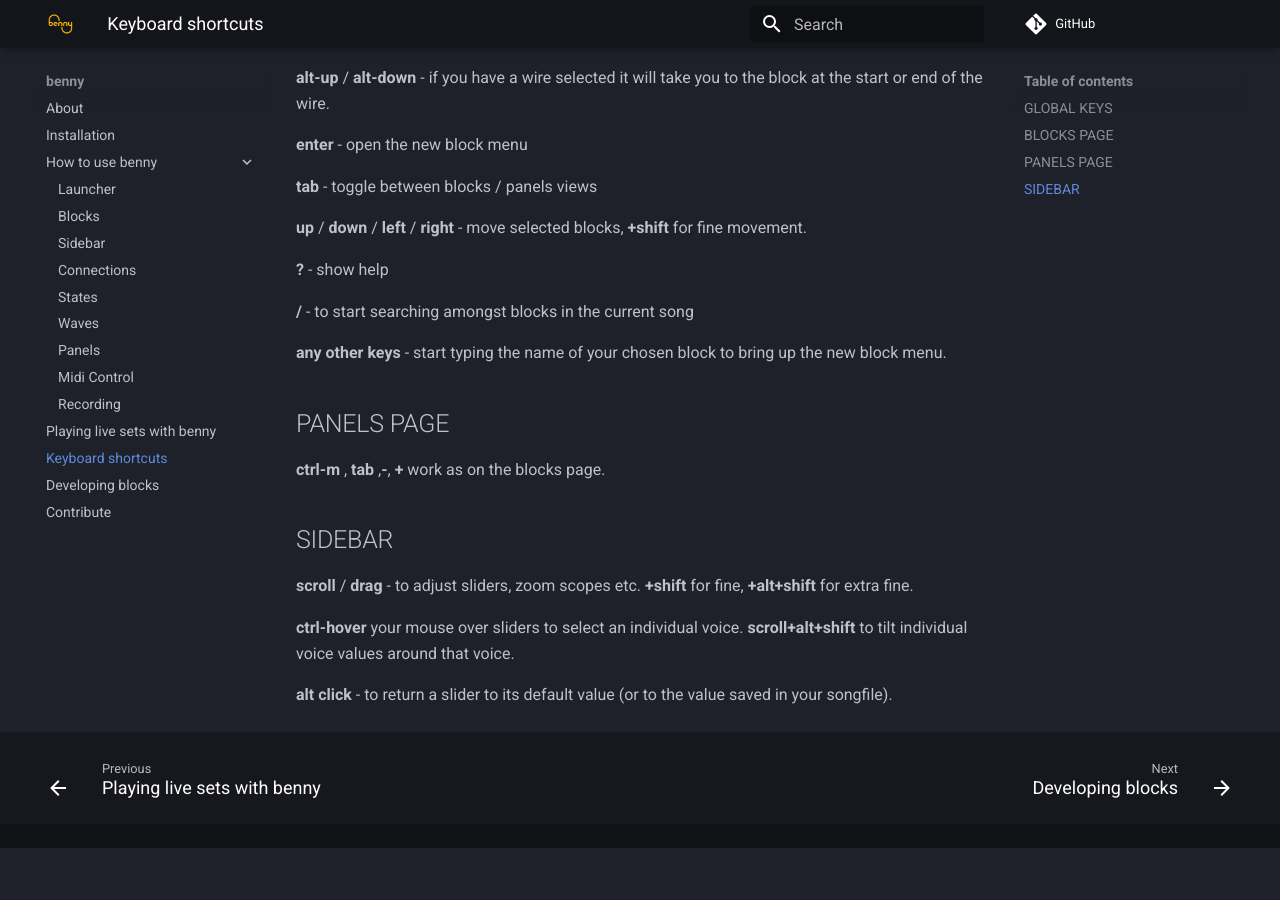
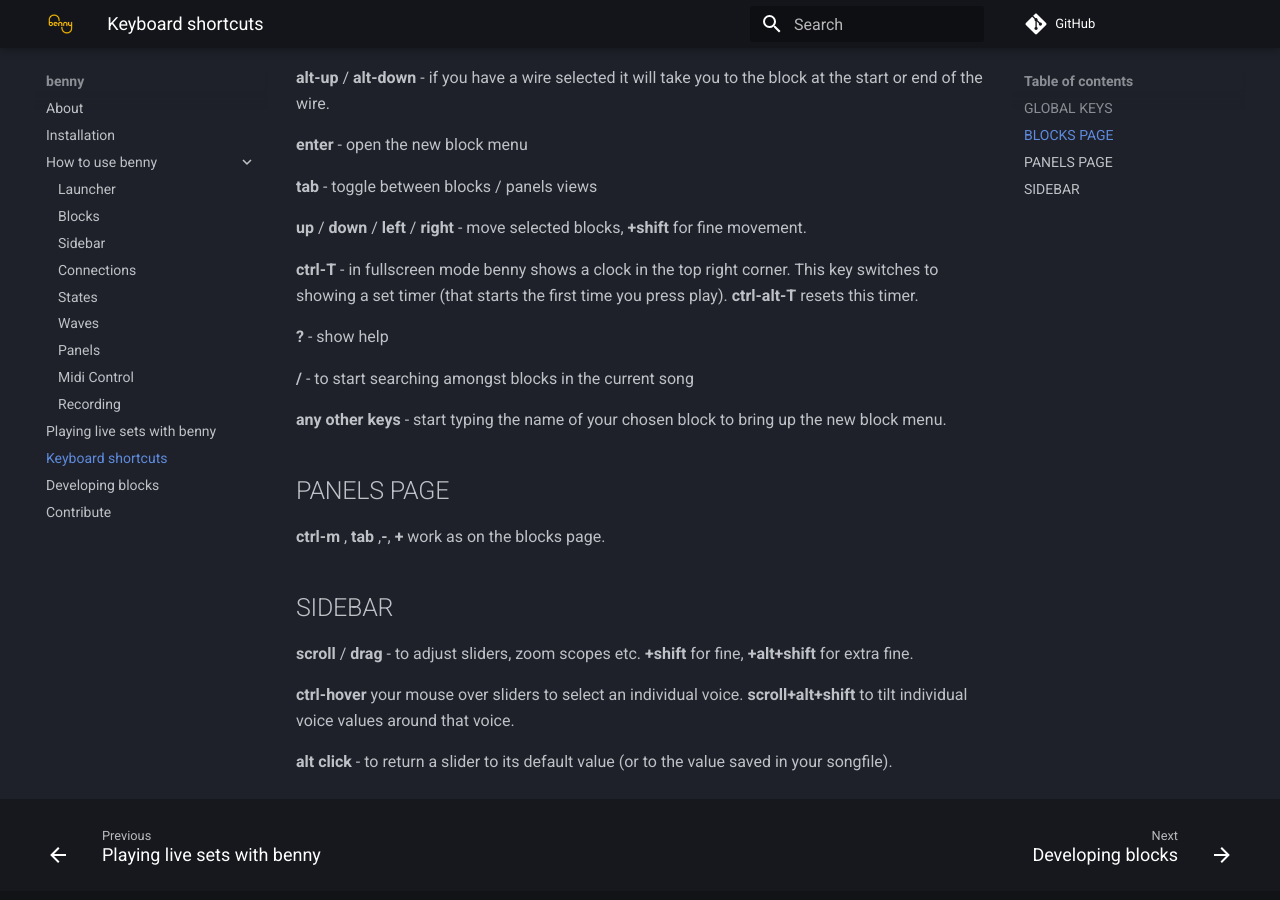
Before and after one commit to playbenny/benny_manual, an MkDocs documentation site: the page built from docs/keyboard_shortcuts.md, in a window 1280 px wide and 900 px high, scrolled down 1960 px. Built offline with MkDocs 1.6.1 and Material for MkDocs 9.7.7, drawn with Linux system fonts in a browser that asks for light colours; comment, search, counter and statistics services are not loaded; before the commit the page ends 2808 px from its top, so only the background shows below that.

Commit message:
Update keyboard_shortcuts.md

```diff
--- a/docs/keyboard_shortcuts.md
+++ b/docs/keyboard_shortcuts.md
@@ -94,6 +94,8 @@
 
 **up** / **down** / **left** / **right** - move selected blocks, **+shift** for fine movement.
 
+**ctrl-T** - in fullscreen mode benny shows a clock in the top right corner. This key switches to showing a set timer (that starts the first time you press play). **ctrl-alt-T** resets this timer.
+
 **?** - show help
 
 **/** - to start searching amongst blocks in the current song
```
